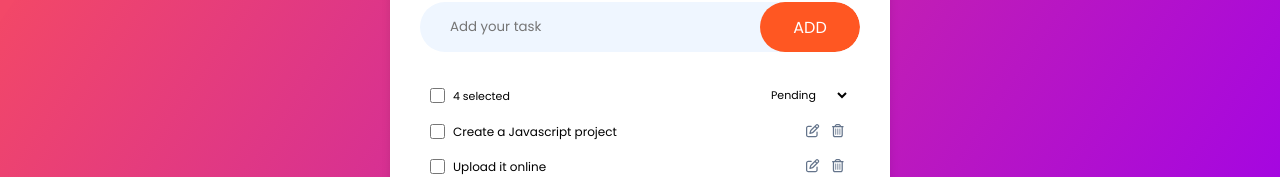
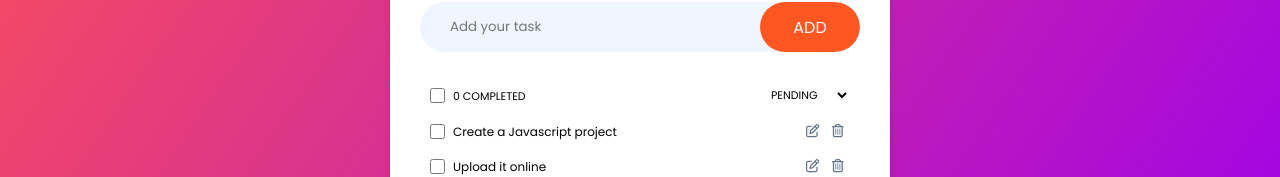
Before and after one commit to SiHyung-Lee/todo, a React (Vite) app: page /task in a window 1280 px wide. Shown: the part 178-355 px from the top of the page. Built offline with nearby package versions, Linux system fonts and the light colour scheme.

Commit message:
완료된 작업 수 표시 기능 추가
TaskList 컴포넌트에 완료된 작업 수를 표시하는 로직을 구현했습니다. tasks 상태를 기반으로 완료된 작업을 계산해 보여주며, 관련된 스타일을 소문자에서 대문자로 변환했습니다.

```diff
--- a/src/App.css
+++ b/src/App.css
@@ -160,6 +160,7 @@ body {
 }
 .select-all span {
   font-size: 11px;
+  text-transform: uppercase;
 }
 .sorting {
   display: flex;
@@ -172,6 +173,7 @@ body {
   border: none;
   background-color: transparent;
   font-size: 11px;
+  text-transform: uppercase;
 }
 /* //task-util */
 
--- a/src/components/TaskList.jsx
+++ b/src/components/TaskList.jsx
@@ -1,4 +1,4 @@
-import { useState } from "react";
+import { useEffect, useState } from "react";
 import TaskItem from "./TaskItem.jsx";
 
 const TaskList = ({
@@ -9,6 +9,7 @@ const TaskList = ({
   handleToggleAllCompletion,
 }) => {
   const [isChecked, setIsChecked] = useState(false);
+  const [totalCompleted, setTotalCompleted] = useState(0);
 
   const handleChange = (event) => {
     const isChecked = event.target.checked;
@@ -16,12 +17,21 @@ const TaskList = ({
     handleToggleAllCompletion(isChecked);
   };
 
+  const handleCountingCompleted = () => {
+    const completedTasks = tasks.filter((task) => task.completed).length;
+    setTotalCompleted(completedTasks);
+  };
+
+  useEffect(() => {
+    handleCountingCompleted();
+  }, [tasks]);
+
   return (
     <>
       <div className="util">
         <div className="select-all">
           <input type="checkbox" checked={isChecked} onChange={handleChange} />
-          <span>4 selected</span>
+          <span>{totalCompleted} completed</span>
         </div>
         <div className="sorting">
           <select>
```
